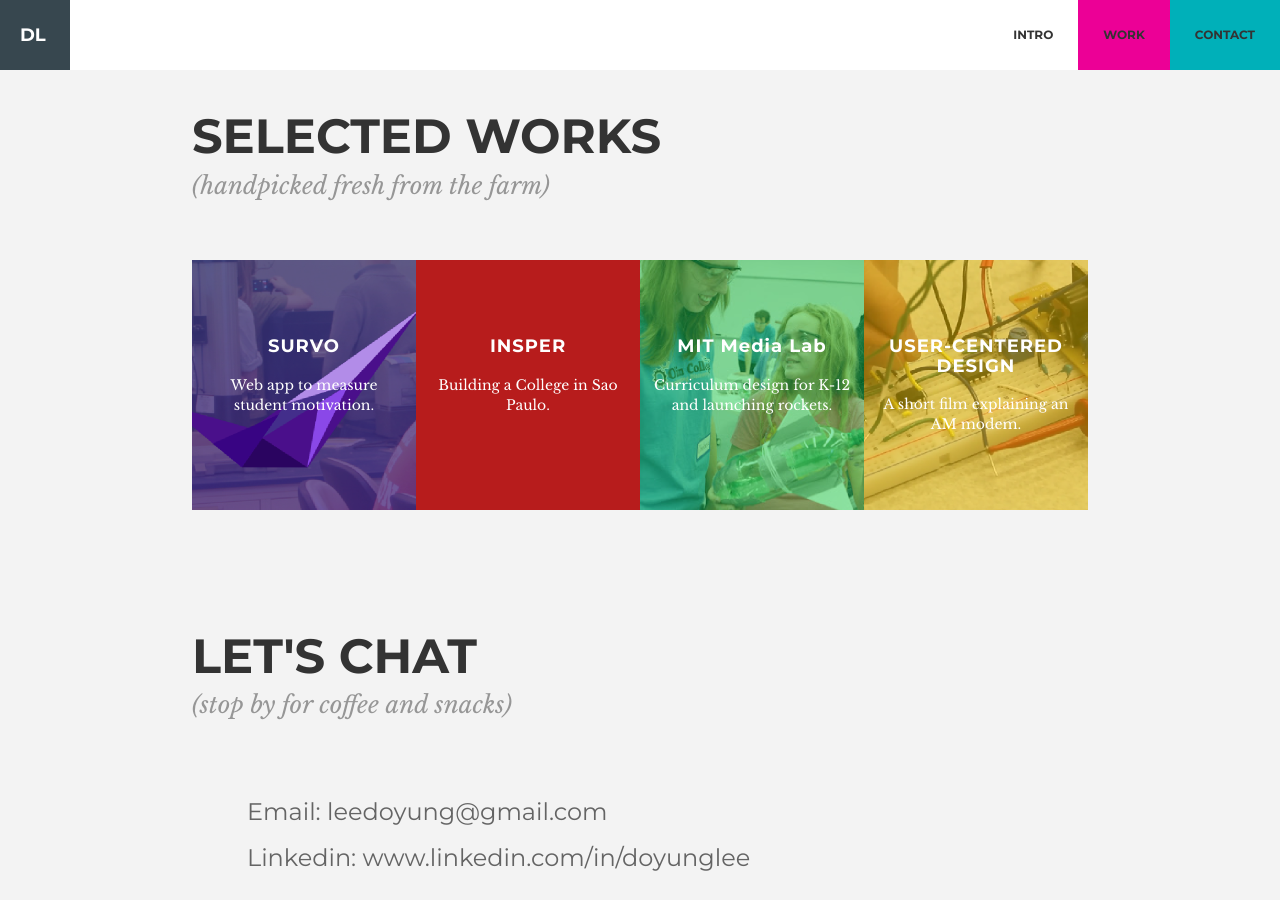
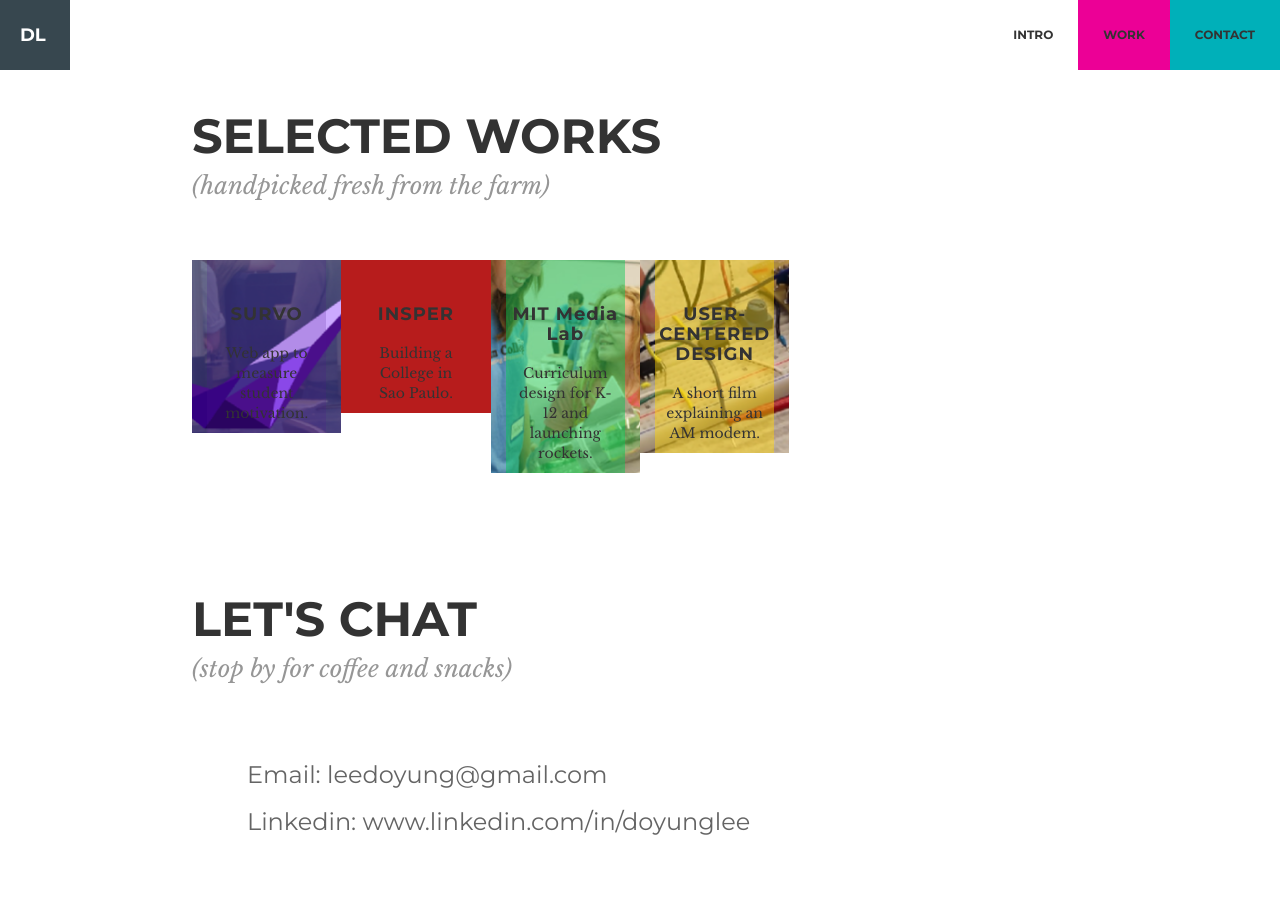
Before and after one commit to doyunglee/doyunglee.github.io, a Jekyll site: the page index.html, which Jekyll copies as it is, in a window 1280 px wide and 900 px high, scrolled down 1478 px. Built offline with Jekyll 4.4.1, drawn with Linux system fonts in a browser that asks for light colours; nearby versions of some CDN libraries.

Commit message:
regrid the works

```diff
--- a/css/main.css
+++ b/css/main.css
@@ -4,7 +4,7 @@
 
 /*full body of the site*/
 body {
-   background-color: #F3F3F3;
+   background-color: #FFFFFF;
    font: 12px/1.4em Arial,sans-serif;
 }
 
--- a/index.html
+++ b/index.html
@@ -200,7 +200,7 @@
 <!-- This one is the grid with all the squares -->
 	    <div class = "container" id="workhere">
 			<div class="row">
-				<div class="col-xs-6 col-sm-3" id="survo">
+				<div class="col-xs-4 col-sm-2" id="survo">
 					<div class = "layer">
 						<div class="cell-title">
 							<h4>SURVO</h4>
@@ -208,13 +208,13 @@
 						</div>
 					</div>
 				</div>
-				<div class="col-xs-6 col-sm-3" id="insper">
+				<div class="col-xs-4 col-sm-2" id="insper">
 					<div class="cell-title">
 							<h4>INSPER</h4>
 							<h5>Building a College in Sao Paulo.</h5>
 					</div>
 				</div>
-				<div class="col-xs-6 col-sm-3" id = "medialab">
+				<div class="col-xs-4 col-sm-2" id = "medialab">
 					<div class="layer">
 						<div class="cell-title">
 							<h4>MIT Media Lab</h4>
@@ -222,7 +222,7 @@
 						</div>
 					</div>
 				</div>
-				<div class="col-xs-6 col-sm-3" id = "uocd">
+				<div class="col-xs-4 col-sm-2" id = "uocd">
 					<div class="layer">
 						<div class="cell-title">
 							<h4>USER-CENTERED</h4>
```
